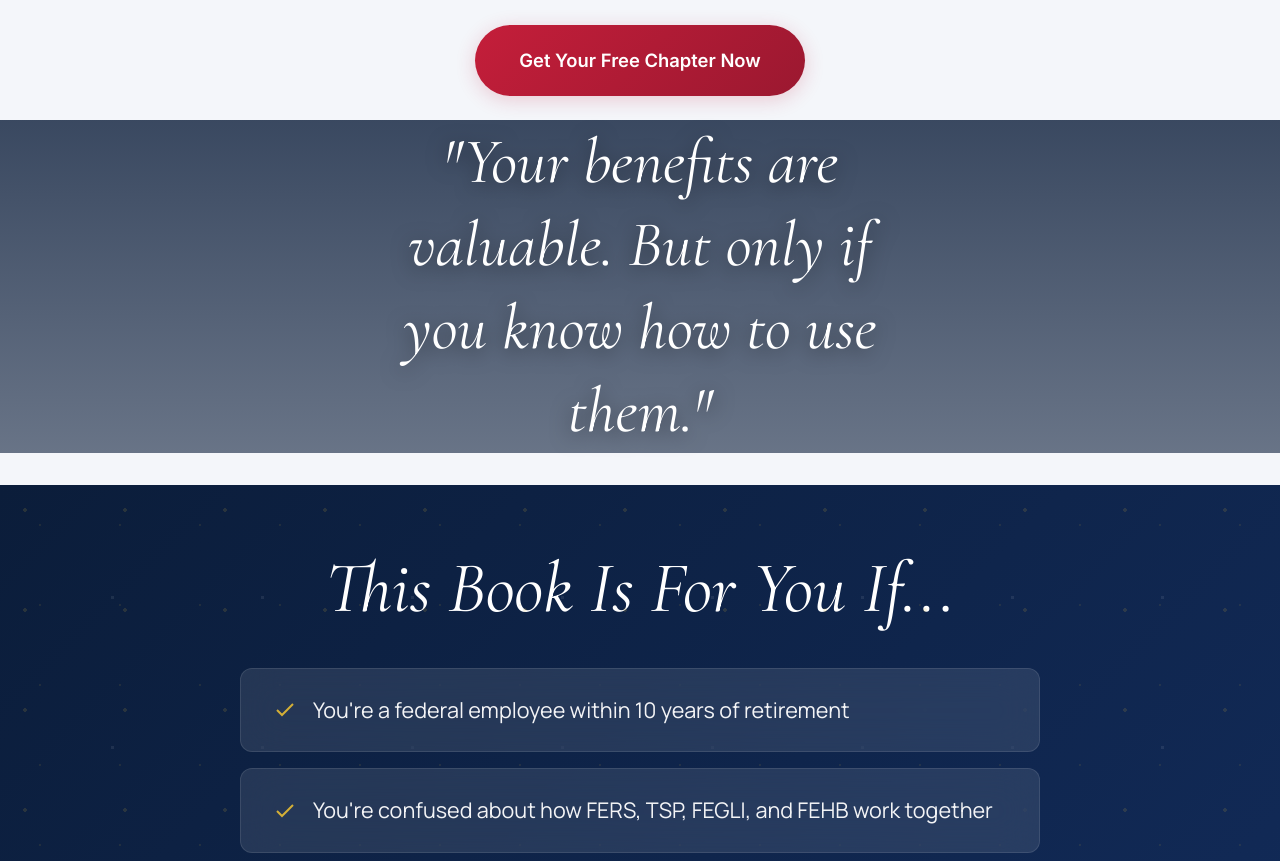
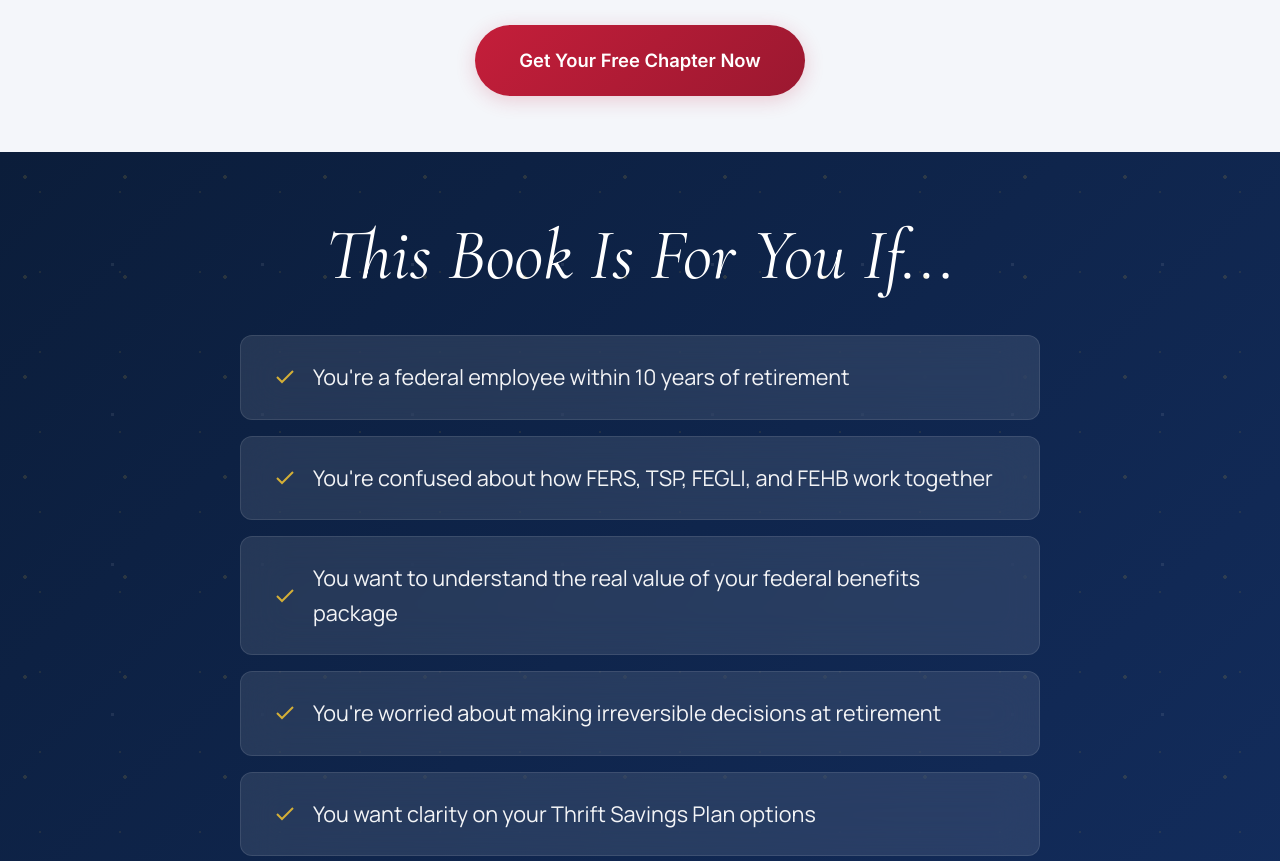
Before and after one commit to Gull-Stack/federal-benefits-gap-book, an Eleventy site: page src/index.njk in a window 1280 px wide. Shown: the part 1800-2661 px from the top of the page. Built offline with nearby package versions, Linux system fonts and the light colour scheme; Eleventy itself is replaced by a stand-in of ours; files that its build step writes are made by us from their sources; a web font is replaced by a local one.

Commit message:
Bot Melvin: Remove fluff quote section

```diff
--- a/src/index.njk
+++ b/src/index.njk
@@ -138,12 +138,6 @@ layout: "base.njk"
     </div>
 </section>
 
-<!-- Image Break Section -->
-<section class="image-break">
-    <div class="image-break-content fade-in">
-        <p class="image-break-quote">"Your benefits are valuable. But only if you know how to use them."</p>
-    </div>
-</section>
 
 <section class="book-for-you">
     <div class="container">
```
